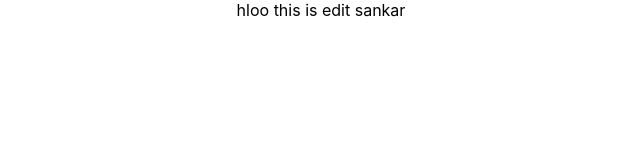
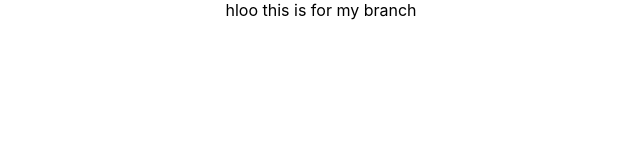
Before and after one commit to RafiShaik955/training_frontend, a React (Create React App) app: page / in a window 1280 px wide. Shown: the top 160 px of the page, without its empty margins (319-959 px from the left). Built offline with nearby package versions, Linux system fonts and the light colour scheme.

Commit message:
committed

```diff
--- a/src/App.js
+++ b/src/App.js
@@ -4,11 +4,10 @@ import axios from 'axios';
 
 function App() {
 
-
    return (
     <div className="App">
      hloo
-     this is edit sankar
+     this is for my branch
     </div>
   );
 }
```
